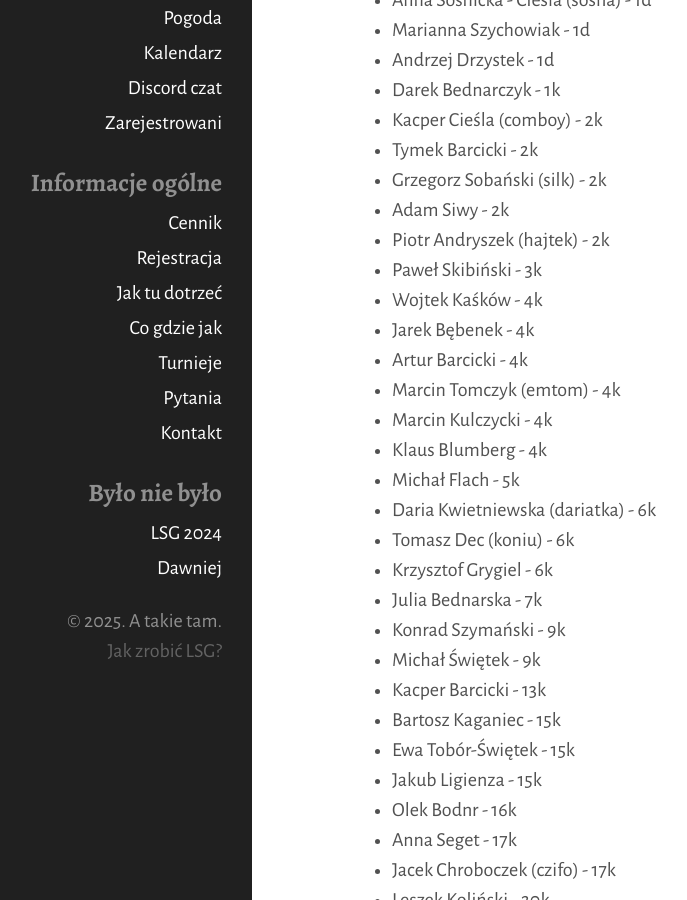
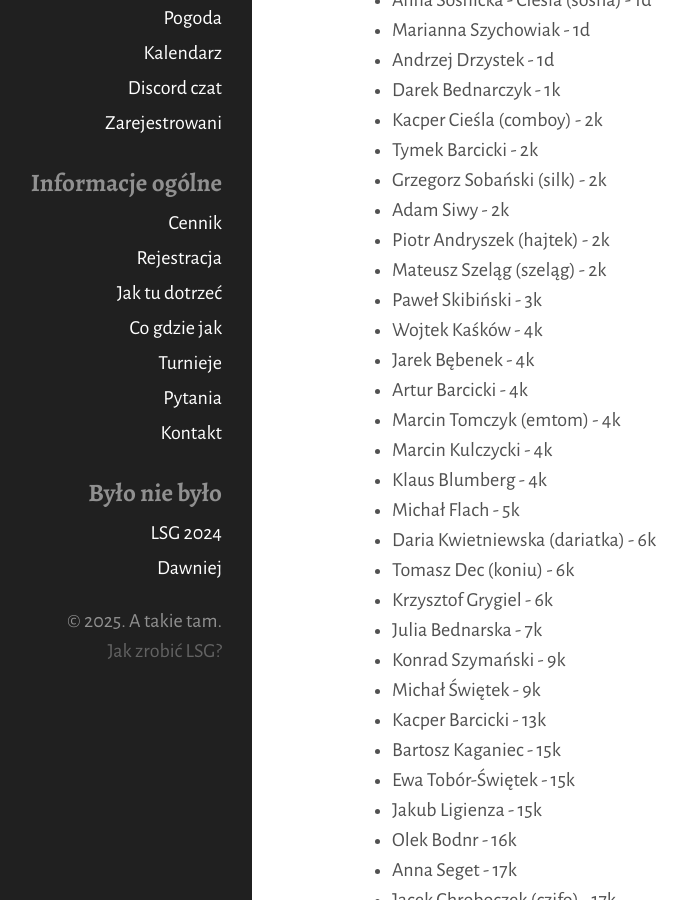
Before and after one commit to tasuki/lsg, a Jekyll site: the page built from _pages/zarejestrowani.md, in a window 1280 px wide and 900 px high, scrolled down 375 px. Shown: the whole window, without its empty margins (108-795 px from the left). Built offline with Jekyll 4.4.1, drawn with Linux system fonts in a browser that asks for light colours.

Commit message:
Update zarejestrowani.md

```diff
--- a/_pages/zarejestrowani.md
+++ b/_pages/zarejestrowani.md
@@ -23,6 +23,7 @@ Zarejestrowani uczestnicy, mniej więcej według stopnia:
 - Grzegorz Sobański (silk) - 2k
 - Adam Siwy - 2k
 - Piotr Andryszek (hajtek) - 2k
+- Mateusz Szeląg (szeląg) - 2k
 - Paweł Skibiński - 3k
 - Wojtek Kaśków - 4k
 - Jarek Bębenek - 4k
```
